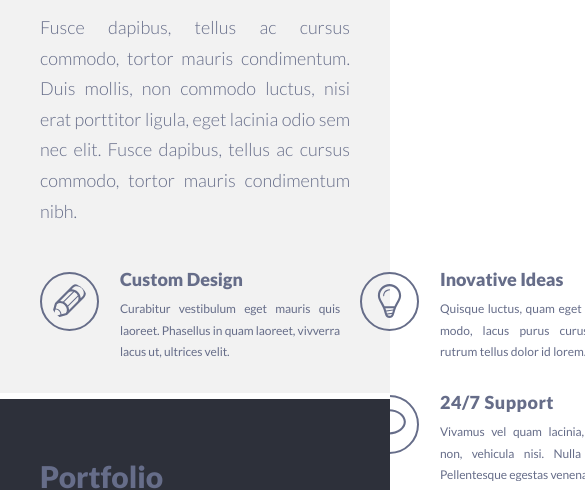
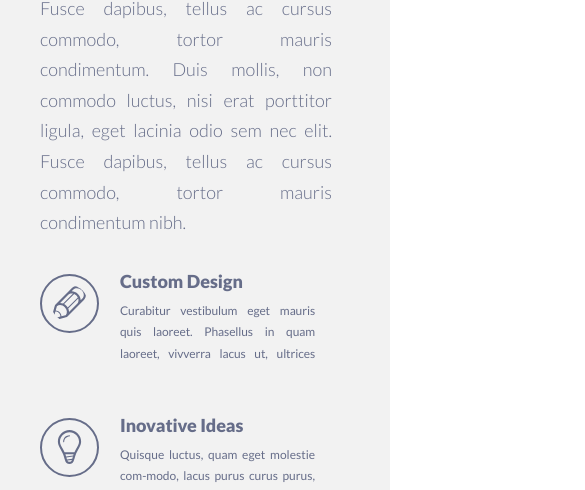
Before and after one commit to Tanya-Kh/singolo, a plain HTML site: page index.html in a window 390 px wide. Shown: the part 648-1138 px from the top of the page, 585 px wide, since content can reach past the window. Drawn offline with Linux system fonts and the light colour scheme; files whose address does not match are found by name.

Commit message:
feat: add Services responsive and PP

```diff
--- a/index.html
+++ b/index.html
@@ -44,7 +44,6 @@
         commodo, tortor mauris condimentum nibh.
     </p>
     <div id="services-container">
-        <div class="row">
             <div class="service">
                 <img class="img" src="./assets/icons/pen.svg" alt="pen">
                 <div class="service-description-container">
@@ -75,8 +74,6 @@
                     </p>
                 </div>
             </div>
-        </div>
-        <div class="row">
             <div class="service">
                 <img class="img" src="./assets/icons/phone.svg" alt="phone">
                 <div class="service-description-container">
@@ -107,7 +104,6 @@
                     </p>
                 </div>
             </div>
-        </div>
     </div>
 </section>
 <section class="portfolio" id="portfolio">
--- a/style.css
+++ b/style.css
@@ -256,7 +256,7 @@ nav {
 .services {
     background-color: #f2f2f2;
     height: 500px;
-    padding: 59px 40px 60px;
+    padding: 59px 47px 60px 40px;
     color: #666d89;
 }
 
@@ -279,21 +279,15 @@ nav {
 
 #services-container {
     margin-top: 42px;
-}
-
-.row {
-    height: 123px;
     display: flex;
+    flex-wrap: wrap;
+    justify-content: space-between;
 }
 
 .service {
-    width: 100%;
-    height: 100%;
+    width: 292px;
     display: flex;
-}
-
-.service + .service {
-    margin-left: 20px;
+    margin-bottom: 34px;
 }
 
 .service .img {
@@ -320,7 +314,7 @@ nav {
 .service-description {
     font-weight: 400;
     font-size: 12px;
-    width: 220px;
+    width: 100%;
     height: 60px;
     margin-top: 8px;
     line-height: 1.8;
@@ -772,9 +766,24 @@ nav {
         right: 3.7%;
     }
 
-    .second-slide > img{
+    .second-slide > img {
         width: 768px;
         height: 452px;
+    }
+
+    .services {
+        height: auto;
+        padding: 40px 58px 26px 40px;
+    }
+
+    #services-container {
+        margin-top: 32px;
+        padding-right: 17px;
+    }
+
+    .service {
+        margin-bottom: 54px;
+        width: 299px;
     }
 
     .portfolio {
@@ -918,6 +927,21 @@ nav {
         margin-top: 76px;
     }
 
+    .services {
+        padding: 26px 45px 0px 32px;
+        padding-top: 26px;
+        padding-right: 45px;
+    }
+
+    #services-container {
+        margin-top: 26px;
+        padding-right: 0px;
+    }
+
+    .service {
+        margin-bottom: 30px;
+    }
+
     .portfolio {
         height: 844px;
         padding: 42px 30px 6px;
@@ -956,13 +980,11 @@ nav {
 
         margin-left: 0;
         margin-top: 34px;
-
     }
 
     .quote {
         height: 917px;
         padding: 44px 30px 6px;
-
     }
 
     .quote-container {
@@ -995,7 +1017,6 @@ nav {
 
     .quote--icons {
         left: calc((100% - 150px)/2);
-
     }
 
     #right-screen {
```
